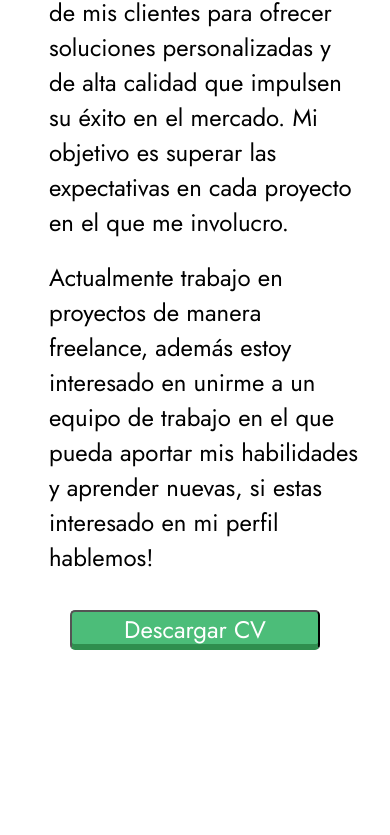
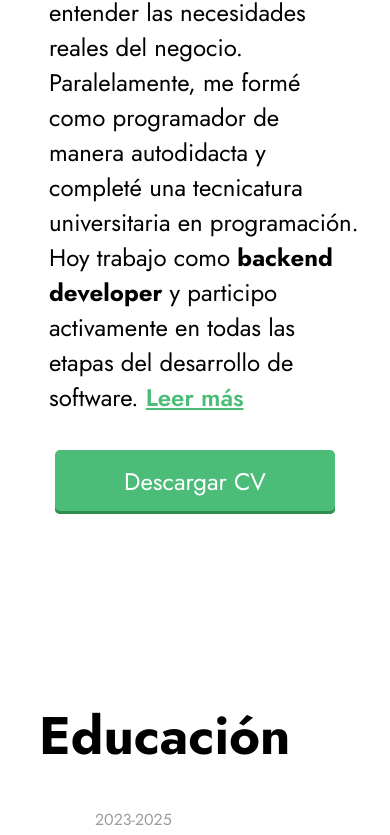
Before and after one commit to BrunoMalagoli/bmalagoli-portfolio, a React (Vite) app: page / in a window 390 px wide. Shown: the part 1834-2669 px from the top of the page. Built offline with nearby package versions, Linux system fonts and the light colour scheme.

Commit message:
refactor/AboutSection

```diff
--- a/src/components/AboutSection/index.tsx
+++ b/src/components/AboutSection/index.tsx
@@ -1,7 +1,11 @@
 import AboutSectionStyles from "./styles/index.module.css";
 import { Element } from "react-scroll";
 import { Fade } from "react-awesome-reveal";
+import { useState } from "react";
+
 const AboutSection = () => {
+  const [isExpanded, setIsExpanded] = useState(false);
+
   return (
     <Element name="about">
       <Fade delay={200}>
@@ -12,23 +16,59 @@ const AboutSection = () => {
           <div className={AboutSectionStyles.about_content}>
             <h2>Sobre mi</h2>
             <p>
-              Buenas! Me llamo Bruno Malagoli, desarrollo soluciones en la web
-              desde Buenos Aires , Argentina.
+              Buenas! Me llamo <strong>Bruno Malagoli</strong>, desarrollo soluciones en la web
+              desde Buenos Aires, Argentina.
             </p>
             <p>
-              Mi enfoque se centra en entender las metas y visiones de mis
-              clientes para ofrecer soluciones personalizadas y de alta calidad
-              que impulsen su éxito en el mercado. Mi objetivo es superar las
-              expectativas en cada proyecto en el que me involucro.
+              Comencé mi carrera en ventas, donde aprendí a entender las necesidades reales del negocio.
+              Paralelamente, me formé como programador de manera autodidacta y completé una tecnicatura
+              universitaria en programación. Hoy trabajo como <strong>backend developer</strong> y participo
+              activamente en todas las etapas del desarrollo de software.{" "}
+              {!isExpanded && (
+                <button
+                  className={AboutSectionStyles.read_more_inline}
+                  onClick={() => setIsExpanded(!isExpanded)}
+                >
+                  Leer más
+                </button>
+              )}
             </p>
-            <p>
-              Actualmente trabajo en proyectos de manera freelance, además estoy
-              interesado en unirme a un equipo de trabajo en el que pueda
-              aportar mis habilidades y aprender nuevas, si estas interesado en
-              mi perfil hablemos!
-            </p>
-            <div>
-              <button>
+
+            {isExpanded && (
+              <>
+                <p>
+                  Me especializo en <strong>backend</strong>, diseñando arquitecturas sólidas, modelos de datos
+                  eficientes y APIs RESTful bien documentadas. Disfruto escribir código limpio y testeable,
+                  automatizar procesos y contribuir a productos escalables. También colaboro en desarrollo
+                  frontend cuando es necesario, usando React y TypeScript.
+                </p>
+                <p>
+                  Trabajo bajo metodologías ágiles (SCRUM), desde la definición de requerimientos hasta
+                  el desarrollo, pruebas y documentación. Mi objetivo es seguir creciendo profesionalmente
+                  y comenzar a contribuir a proyectos open source.
+                </p>
+                <p>
+                  <strong>Lo que me diferencia:</strong>
+                </p>
+                <ul className={AboutSectionStyles.differentiators_list}>
+                  <li>Traduzco necesidades de negocio en soluciones técnicas claras y escalables</li>
+                  <li>Enfoque en calidad: código, tests, documentación y modelado de datos</li>
+                  <li>Versatilidad entre backend y frontend, priorizando objetivos del equipo</li>
+                  <li>Experiencia freelance: autonomía, organización y visión integral de proyectos</li>
+                </ul>
+                <p>
+                  <button
+                    className={AboutSectionStyles.read_more_inline}
+                    onClick={() => setIsExpanded(!isExpanded)}
+                  >
+                    Ver menos
+                  </button>
+                </p>
+              </>
+            )}
+
+            <div className={AboutSectionStyles.buttons_container}>
+              <button className={AboutSectionStyles.download_btn}>
                 <a href="/BrunoCV.pdf" download={"Bruno_Malagoli_CV"}>
                   Descargar CV
                 </a>
--- a/src/components/AboutSection/styles/index.module.css
+++ b/src/components/AboutSection/styles/index.module.css
@@ -49,8 +49,40 @@
     width: 100%;
 }
 
-/*Botón*/
-.about_content > div{
+/* Lista de diferenciadores */
+.differentiators_list {
+    font-size: 1.5rem;
+    margin: 1rem 0;
+    padding-left: 1.5rem;
+}
+
+.differentiators_list li {
+    margin-bottom: 0.5rem;
+    line-height: 1.4;
+}
+
+/* Botón "Leer más" inline */
+.read_more_inline {
+    background: none;
+    border: none;
+    color: #4CBD79;
+    font-size: 1.5rem;
+    font-weight: 600;
+    cursor: pointer;
+    text-decoration: underline;
+    transition: all 0.3s ease;
+    padding: 0;
+    margin: 0;
+    vertical-align: baseline;
+}
+
+.read_more_inline:hover {
+    color: #057230;
+    text-decoration: none;
+}
+
+/* Contenedor de botones */
+.buttons_container {
     margin-top: 2vh;
     width: 100%;
     height: 15vh;
@@ -58,7 +90,9 @@
     justify-content: center;
     align-items: center;
 }
-.about_content > div > button{
+
+/* Botón Descargar CV */
+.download_btn {
     width: 50%;
     height: 80%;
     background: #4CBD79;
@@ -68,19 +102,25 @@
     color: #fff;
     font-size: 1.5rem;
     border-radius: 5px;
-    transition: 1s ease-in-out;
+    transition: all 0.3s ease-in-out;
+    border: none;
+    cursor: pointer;
 }
-.about_content > div > button:hover{
-    cursor: pointer;
-    color: #fff;
+
+.download_btn:hover {
     background-color: #057230;
-    font-size: 1.5rem;
-    border-radius: 5px;
-    transition: 1s ease-in-out;
+    transform: translateY(-2px);
 }
-.about_content > div > button >a {
+
+.download_btn a {
     text-decoration: none;
     color: #fff;
+    display: block;
+    width: 100%;
+    height: 100%;
+    display: flex;
+    align-items: center;
+    justify-content: center;
 }
 /*Animacion para el borde de la imagen*/
 @keyframes morph {
@@ -125,14 +165,14 @@
     #about_container{
         height: 100%;
     }
-    .about_content > div{
+    .buttons_container {
         width: 100%;
         height: 5rem;
         margin-top: 5vh;
     }
-    .about_content > div > button{
-        width: 80%;
-        height: 100%;
+    .download_btn {
+        width: 80% !important;
+        height: 100% !important;
     }
     .about_img_container{
         margin-top: 0;
@@ -157,9 +197,13 @@
     .about_content > p{
         padding: 10px;
     }
-    .about_content > div{
+    .buttons_container {
         width: 100%;
-        height: 100%;
         margin-top: 3vh;
+        height: 4rem;
+    }
+    .download_btn {
+        width: 90% !important;
+        height: 100% !important;
     }
 }
```
